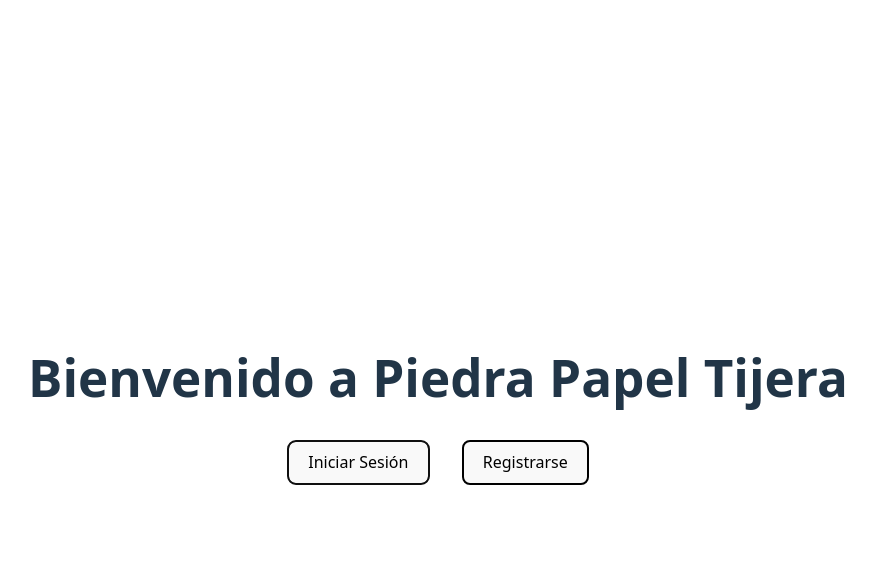
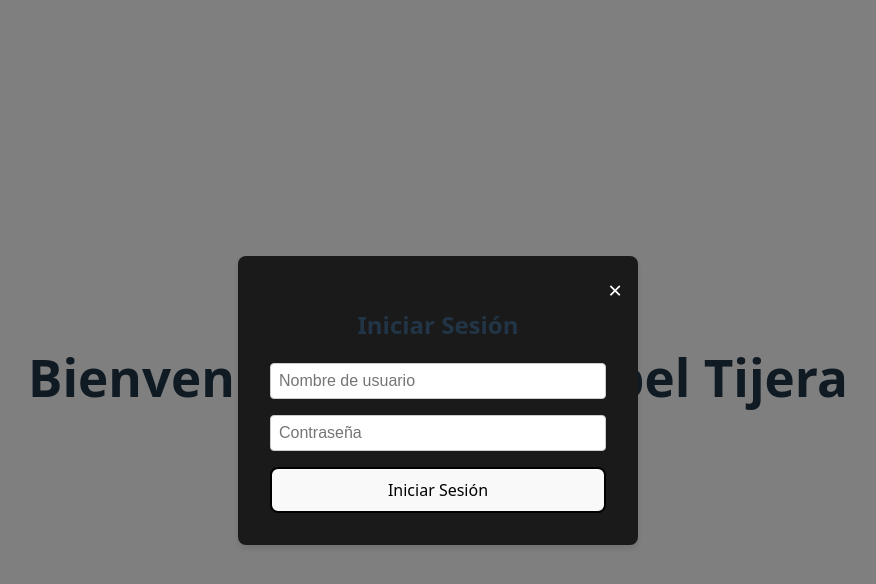
Before and after one commit to noeBR97/PiedraPapelTijeras-NODE, a website built with Vite: page frontend/index.html in a window 1280 px wide. Both pictures are taken after a click on the button "Iniciar Sesión". Shown: the whole page, without its empty margins (202-1078 px from the left). Built offline with nearby package versions, Linux system fonts and the light colour scheme.

Commit message:
front. funcionalidad basica en el index

```diff
--- a/frontend/index.html
+++ b/frontend/index.html
@@ -20,7 +20,7 @@
             <button id="btn-registro">Registrarse</button>
           </div>
         </div>
-        <div class="modal">
+        <div class="modal" id="modal-login">
           <div id="modal-body">
             <span class="boton-cerrar" id="cerrar-modal">&times;</span>
             <div id="container-formulario">
@@ -28,12 +28,12 @@
               <form id="login-form">
                 <input type="text" id="login-username" name="username" placeholder="Nombre de usuario" required />
                 <input type="password" id="login-password" name="password" placeholder="Contraseña" required />
-                <button type="submit">Iniciar Sesión</button>
+                <button type="submit" id="submit-login">Iniciar Sesión</button>
               </form>
             </div>
           </div>
         </div>
-        <div class="modal">
+        <div class="modal" id="modal-registro">
           <div id="modal-body">
             <span class="boton-cerrar" id="cerrar-modal">&times;</span>
             <div id="container-formulario">
@@ -45,7 +45,7 @@
                 <input type="email" id="registro-email" name="email" placeholder="Correo electrónico" required />
                 <input type="text" id="registro-username" name="username" placeholder="Nombre de usuario" required />
                 <input type="password" id="registro-password" name="password" placeholder="Contraseña" required />
-                <button type="submit">Registrarse</button>
+                <button type="submit" id="submit-registro">Registrarse</button>
               </form>
             </div>
           </div>
--- a/frontend/src/main.js
+++ b/frontend/src/main.js
@@ -1 +1,28 @@
 import './style.css'
+
+document.addEventListener('DOMContentLoaded', () => {
+  const btnLogin = document.getElementById('btn-login');
+  const btnRegistro = document.getElementById('btn-registro');
+  const modal = document.getElementsByClassName('modal');
+  const modalLogin = document.getElementById('modal-login');
+  const modalRegistro = document.getElementById('modal-registro');
+  const closeButtons = document.querySelectorAll('.boton-cerrar');
+  const btnEnviarLogin = document.getElementById('submit-login');
+  const btnEnviarRegistro = document.getElementById('submit-registro');
+
+  btnLogin.addEventListener('click', () => {
+    modalLogin.style.display = 'flex';
+    modalRegistro.style.display = 'none';
+  });
+
+  btnRegistro.addEventListener('click', () => {
+    modalRegistro.style.display = 'flex';
+    modalLogin.style.display = 'none';
+  })
+
+  closeButtons.forEach(btn => {
+    btn.addEventListener('click', () => {
+      btn.closest('.modal').style.display = 'none';
+    })
+  })
+})
--- a/frontend/src/style.css
+++ b/frontend/src/style.css
@@ -117,6 +117,8 @@ button:focus-visible {
 
 #modal-body {
   position: relative;
+  max-width: 400px;
+  width: 100%;
 }
 
 #container-formulario{
```
